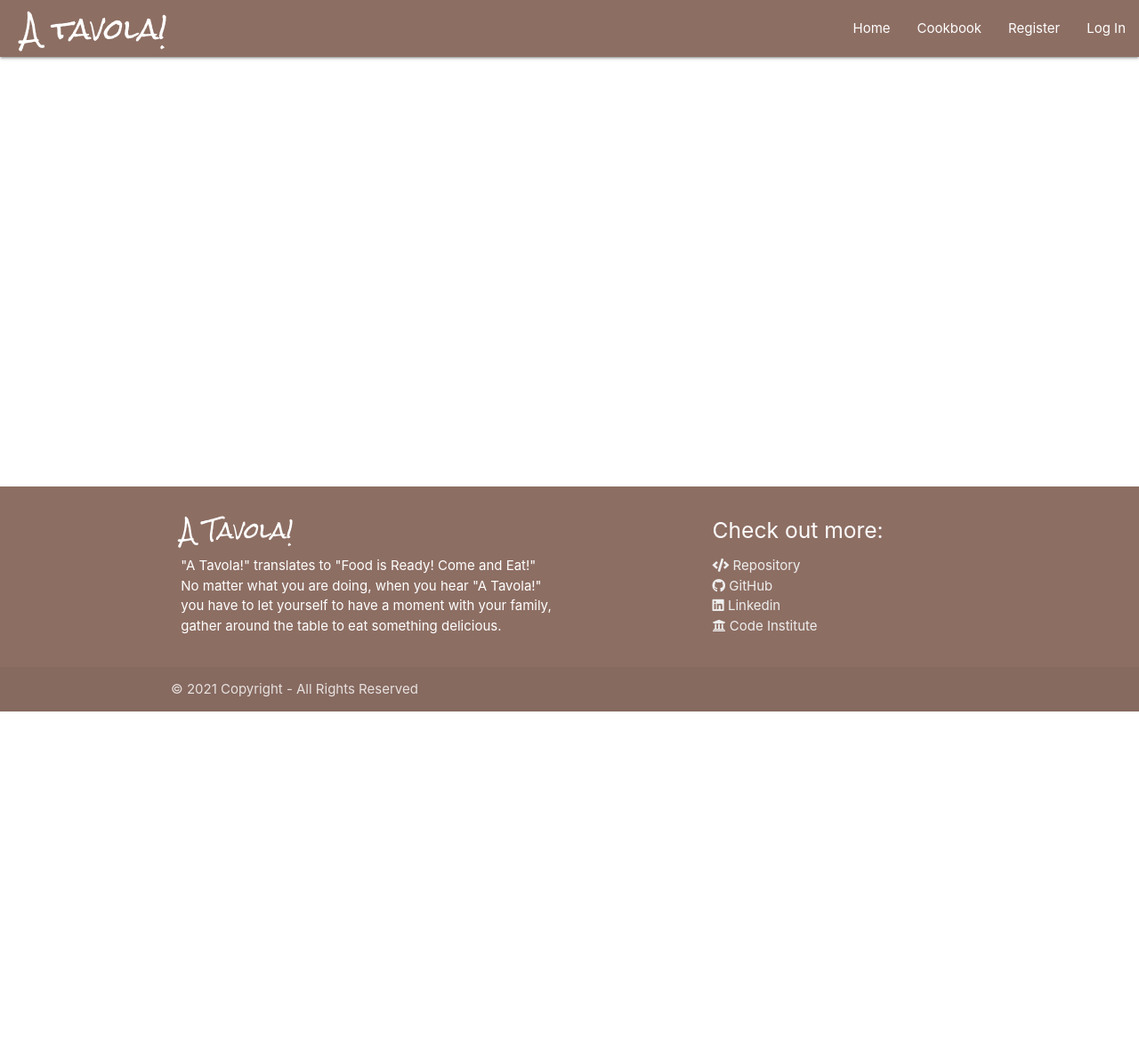
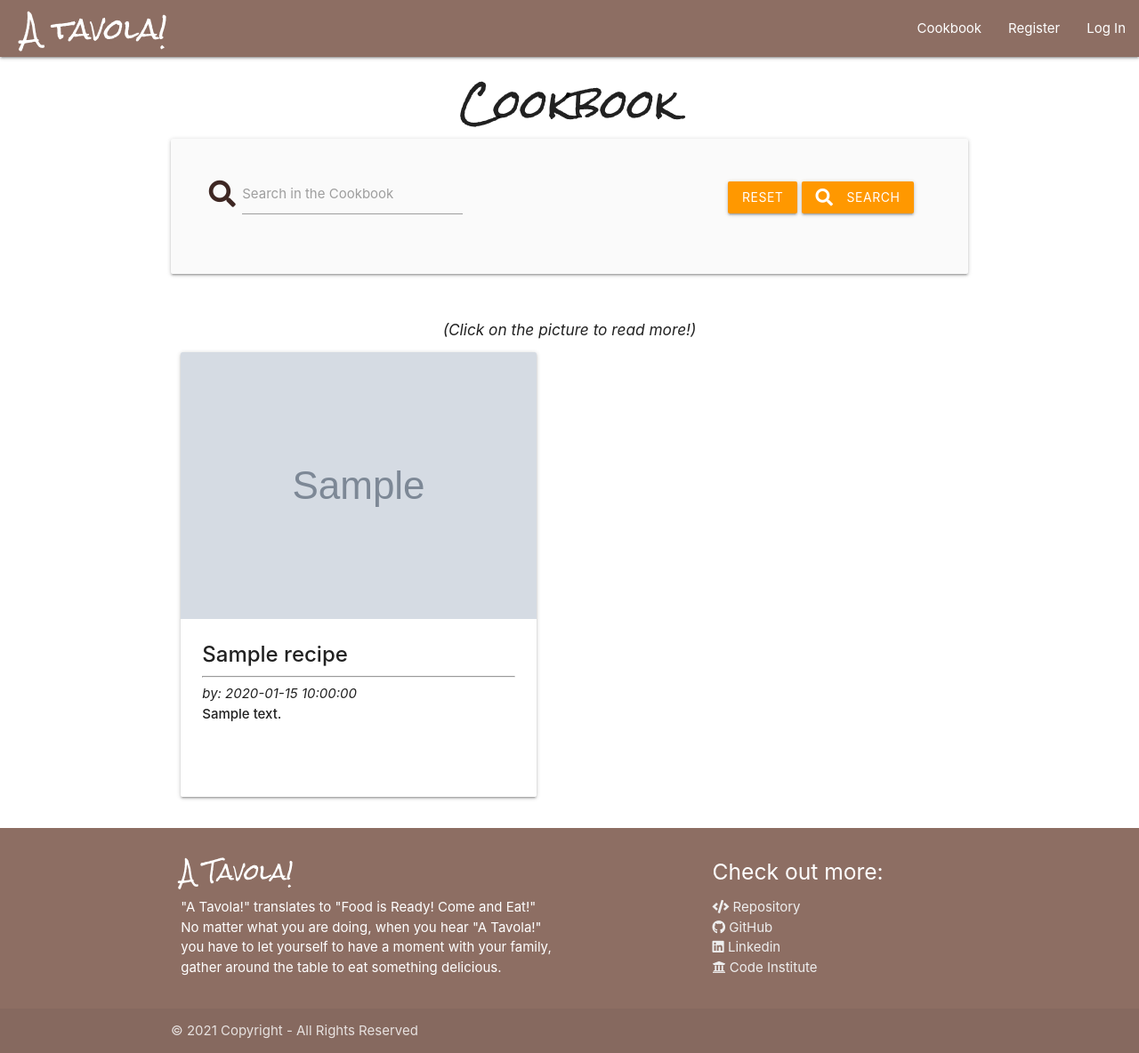
Before and after one commit to ClaudiaLie/MS_3_CookBook_Website, a Flask app: page / in a window 1280 px wide. Shown: the whole page at 89% size. Before the commit the page ends 800 px from the top, so only its background shows below. Run offline with Flask 2, Linux system fonts and the light colour scheme; grey boxes marked "Sample" are stand-in pictures; a database or web service that is not in the repository returns one stand-in record (values such as "Sample title"); some libraries are stand-ins or nearby versions.

Commit message:
Add Search functionality

```diff
--- a/app.py
+++ b/app.py
@@ -17,8 +17,17 @@ mongo = PyMongo(app)
 
 
 @app.route("/")
-def index():
-    return render_template("index.html", title_text='A tavola')
+@app.route("/recipes")
+def recipes():
+    recipes = list(mongo.db.recipes.find())
+    return render_template("recipes.html", recipes=recipes)
+
+
+@app.route("/search", methods=["GET", "POST"])
+def search():
+    query = request.form.get("query")
+    recipes = list(mongo.db.recipes.find({'$text': {'$search': query}}))
+    return render_template("recipes.html", recipes=recipes)
 
 # Registration page
 
@@ -102,11 +111,6 @@ def logout():
     return redirect(url_for("login"))
 
 
-@app.route("/recipes")
-def recipes():
-    recipes = list(mongo.db.recipes.find())
-    return render_template("recipes.html", recipes=recipes)
-
 # Add Recipes
 
 
--- a/templates/base.html
+++ b/templates/base.html
@@ -23,10 +23,9 @@
     <!-- top navbar -->
     <nav class="nav-extended text-shadow #a1887f brown lighten-1 fixed">
       <div class="nav-wrapper">
-        <a href="{{ url_for('index') }}" class="brand-logo" id="top-logo"> A tavola!</a>
+        <a href="{{ url_for('recipes') }}" class="brand-logo" id="top-logo"> A tavola!</a>
         <a href="#" data-target="mobile-demo" class="sidenav-trigger"><i class="material-icons">menu</i></a>
         <ul class="right hide-on-med-and-down">
-          <li><a href="{{ url_for('index') }}">Home</a></li>
           <li><a href="{{ url_for('recipes') }}">Cookbook</a></li>
           {% if session.user %}
             <li><a href="{{ url_for('profile', username=session['user']) }}">Profile</a></li>
@@ -44,7 +43,6 @@
 
     <ul class="sidenav" id="mobile-demo">
       <li><h4 class="center-align brand-logo"> A tavola </h4></li>
-      <li><a href="{{ url_for('index') }}">Home</a></li>
       <li><a href="{{ url_for('recipes') }}">Recipes</a></li>
       {% if session.user %}
         <li><a href="{{ url_for('profile', username=session['user']) }}">Profile</a></li>
--- a/templates/index.html
+++ /dev/null
@@ -1,5 +0,0 @@
-{% extends "base.html" %}
-
-{% block content %}
-
-{% endblock %}
--- a/templates/recipes.html
+++ b/templates/recipes.html
@@ -2,17 +2,26 @@
 {% block content %}
         <div class="row">
             <h3 class="center-align brand-logo">Cookbook</h3>
-            <!-- <div class="container">
-                <form>
-                    <div class="input-field">
-                        <input id="search" type="search" placeholder="Search in the Cookbook">
-                        <label class="label-icon" for="search"></label>
-                        <i class="material-icons">close</i>
+            <div class="row card-panel grey lighten-5">
+                <form action="{{ url_for('search') }}" method="POST" class="col s12">
+                    <div class="row valign-wrapper center-align">
+                        <div class="input-field col s12m8">
+                            <i class="fas fa-search prefix brown-text text-darken-4"></i>
+                            <input type="text" name="query" id="query" class="validate" required>
+                            <label for="query">Search in the Cookbook</label>
+                        </div>
+                        <div class="col s12 m4">
+                            <a href="{{ url_for('recipes') }}" class="orange btn text-shadow"> Reset </a>
+                            <button type="submit" class="orange btn text-shadow">
+                                <i class="fas fa-search left"></i> Search
+                            </button>
+                        </div>
                     </div>
                 </form>
-            </div> -->
-            <h6 class="center-align"><br><em>(Click on the picture to read more!)</em></h6>
+            </div>
         </div>
+        {% if recipes|length > 0 %}
+        <h6 class="center-align"><br><em>(Click on the picture to read more!)</em></h6>
 
         {% for recipe in recipes %}
         <div class="row recipe_row">
@@ -63,8 +72,11 @@
                 </div>
             </div>
         </div>
+        {% endfor %}
 
-        {% endfor %}
+        {% else %}
+            <h3 class="orange-text text-darken-1 center align"> No Results Found </h3>
+        {% endif %}
 
 
 {% endblock %}
```
